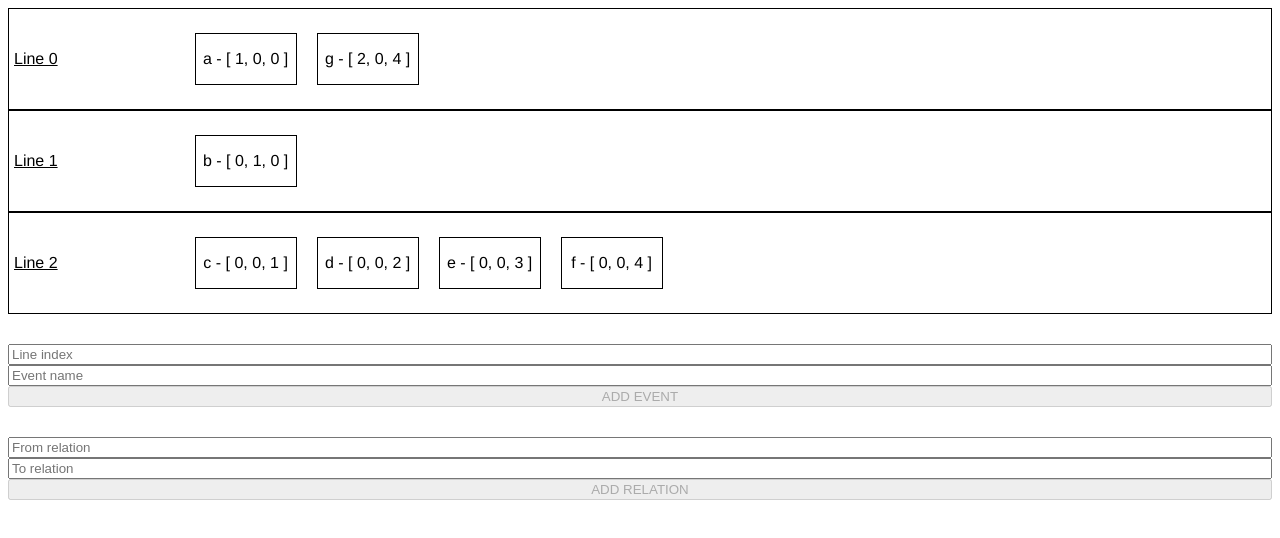
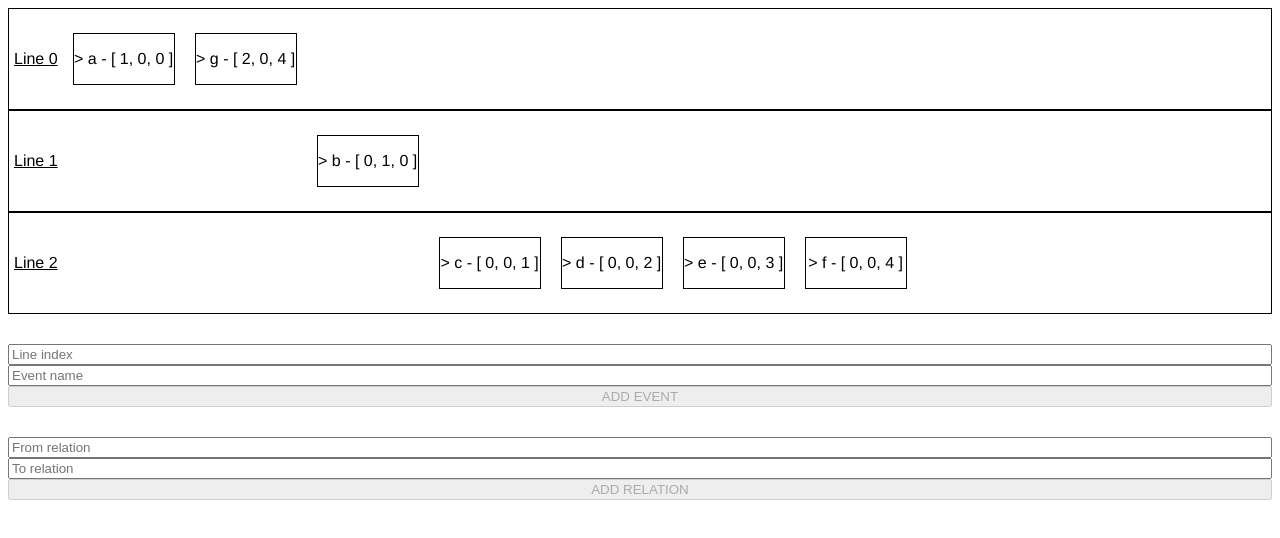
Before and after one commit to euberdeveloper/logical-clock, a Vue app: page /vector-clock in a window 1280 px wide. Shown: the top 538 px of the page. Built offline with nearby package versions, Linux system fonts and the light colour scheme.

Commit message:
.
Signed-off-by: euberdeveloper <euberdeveloper@gmail.com>

```diff
--- a/package.json
+++ b/package.json
@@ -8,6 +8,7 @@
     "lint": "vue-cli-service lint"
   },
   "dependencies": {
+    "bubblesort": "^1.0.1",
     "core-js": "^3.8.3",
     "register-service-worker": "^1.7.2",
     "vue": "^2.6.14",
--- a/src/components/pages/LamportClock.vue
+++ b/src/components/pages/LamportClock.vue
@@ -4,17 +4,20 @@
       <span class="title">Line {{ index }}</span>
       <div
         class="event"
+        :class="{ selected: event.name === selected }"
         v-for="(event, eventIndex) of line"
         :key="eventIndex + event.name + index"
         :style="{ visibility: event.time === undefined ? 'hidden' : 'visible' }"
         :title="event.time"
+        @click="selectEvent(event.name)"
+        @dblclick="remove(event.name)"
       >
         {{ event.name }} - {{ event.time }}
       </div>
     </div>
     <input class="line-index" type="number" v-model="newLineIndex" placeholder="Line index" />
     <input type="text" v-model="newEventName" placeholder="Event name" />
-    <button class="add" :disabled="!newEventName || newLineIndex === undefined" @click="add()">ADD EVENT</button>
+    <button class="add" :disabled="!newEventName || newLineIndex === null" @click="add()">ADD EVENT</button>
 
     <input class="from" type="text" v-model="from" placeholder="From relation" />
     <input class="to" type="text" v-model="to" placeholder="To relation" />
@@ -35,11 +38,13 @@ export default class LamportClock extends Vue {
 
   private lamport: Lamport = new Lamport();
 
-  public newLineIndex: number = undefined as any;
+  public newLineIndex: number = null as any;
   public newEventName = "";
 
   public from = "";
   public to = "";
+
+  public selected: string | null = null;
 
   /* GETTERS */
 
@@ -87,6 +92,21 @@ export default class LamportClock extends Vue {
     this.from = "";
     this.to = "";
   }
+
+  selectEvent(name: string) {
+    if (this.selected === null) {
+      this.selected = name;
+    } else {
+      if (this.selected !== name) {
+        this.lamport.addRelation(this.selected, name);
+      }
+      this.selected = null;
+    }
+  }
+
+  remove(name: string) {
+    this.lamport.removeEvent(name);
+  }
 }
 </script>
 
@@ -124,8 +144,13 @@ export default class LamportClock extends Vue {
     }
   }
 
-  .line-index, .from {
+  .line-index,
+  .from {
     margin-top: 30px;
+  }
+
+  .selected {
+    background-color: red;
   }
 }
 </style>
--- a/src/components/pages/VectorClock.vue
+++ b/src/components/pages/VectorClock.vue
@@ -4,11 +4,15 @@
       <span class="title">Line {{ index }}</span>
       <div
         class="event"
+        :class="{ selected: event.name === selected }"
         v-for="(event, eventIndex) of line"
         :key="eventIndex + event.name + index"
         :style="{ visibility: event.time === undefined ? 'hidden' : 'visible' }"
         :title="event.time"
+        @click="selectEvent(event.name)"
+        @dblclick="remove(event.name)"
       >
+        >
         {{ event.name }} - {{ event.time }}
       </div>
     </div>
@@ -26,6 +30,7 @@
 import { Component, Vue } from "vue-property-decorator";
 
 import { VectorClock as Vector, Line } from "@/utils/clock";
+import { partialsort } from "@/utils/partialOrder";
 
 @Component({
   components: {},
@@ -41,6 +46,8 @@ export default class VectorClock extends Vue {
   public from = "";
   public to = "";
 
+  public selected: string | null = null;
+
   /* GETTERS */
 
   get time(): Line<number[]>[] {
@@ -48,12 +55,24 @@ export default class VectorClock extends Vue {
   }
 
   get handledTime(): Line<number[]>[] {
-    return this.time.map((line, indexone) => {
+    return this.time.map((line) => {
       const result = [] as Line<number[]>;
-      const to = line[line.length - 1]?.time?.[indexone] ?? -1;
+      let sortMap: any[] = partialsort(this.time.flat(), (x, y) => {
+        if ((x.time?.[0] as number) < y?.[0] && (x.time?.[1] as number) < y?.[1] && (x.time?.[2] as number) < y?.[2]) {
+          return -1;
+        }
+        if ((x.time?.[0] as number) > y?.[0] && (x.time?.[1] as number) > y?.[1] && (x.time?.[2] as number) > y?.[2]) {
+          return 1;
+        }
+        return 0;
+      });
+      sortMap = sortMap.map((el) => el.name);
+
+      console.log(sortMap);
+      const to = sortMap.length;
 
       for (let i = 0; i <= to; i++) {
-        const l = line.find((l) => l.time?.[indexone] === i);
+        const l = line.find((event) => event.name === sortMap[i]);
         result.push(l ?? { time: undefined, name: "bobo" });
       }
 
@@ -86,6 +105,21 @@ export default class VectorClock extends Vue {
     this.vector.addRelation(this.from, this.to);
     this.from = "";
     this.to = "";
+  }
+
+  selectEvent(name: string) {
+    if (this.selected === null) {
+      this.selected = name;
+    } else {
+      if (this.selected !== name) {
+        this.vector.addRelation(this.selected, name);
+      }
+      this.selected = null;
+    }
+  }
+
+  remove(name: string) {
+    this.vector.removeEvent(name);
   }
 }
 </script>
@@ -124,8 +158,13 @@ export default class VectorClock extends Vue {
     }
   }
 
-  .line-index, .from {
+  .line-index,
+  .from {
     margin-top: 30px;
+  }
+
+  .selected {
+    background-color: red;
   }
 }
 </style>
--- a/src/utils/partialOrder.ts
+++ b/src/utils/partialOrder.ts
@@ -1,12 +1,13 @@
 export function partialsort(array: any[], compare: (a: any, b: any) => number): any[] {
-
+    // TODO: do real partial sort
+    return array.sort(compare);
 }
-function findMin(array: any[], compare: (a: any, b: any) => number): any {
-  let min = array[0];
-  for (let i = 1; i < array.length; i++) {
-    if (compare(array[i], min) < 0) {
-      min = array[i];
-    }
-  }
-  return min;
-}
+// function findMin(array: any[], compare: (a: any, b: any) => number): any {
+//   let min = array[0];
+//   for (let i = 1; i < array.length; i++) {
+//     if (compare(array[i], min) < 0) {
+//       min = array[i];
+//     }
+//   }
+//   return min;
+// }
--- a/tsconfig.json
+++ b/tsconfig.json
@@ -3,6 +3,7 @@
     "target": "esnext",
     "module": "esnext",
     "strict": true,
+    "noImplicitAny": false,
     "jsx": "preserve",
     "moduleResolution": "node",
     "experimentalDecorators": true,
```
Also changed, not shown: 1 other file (tests, documents, lock files or other folders).
